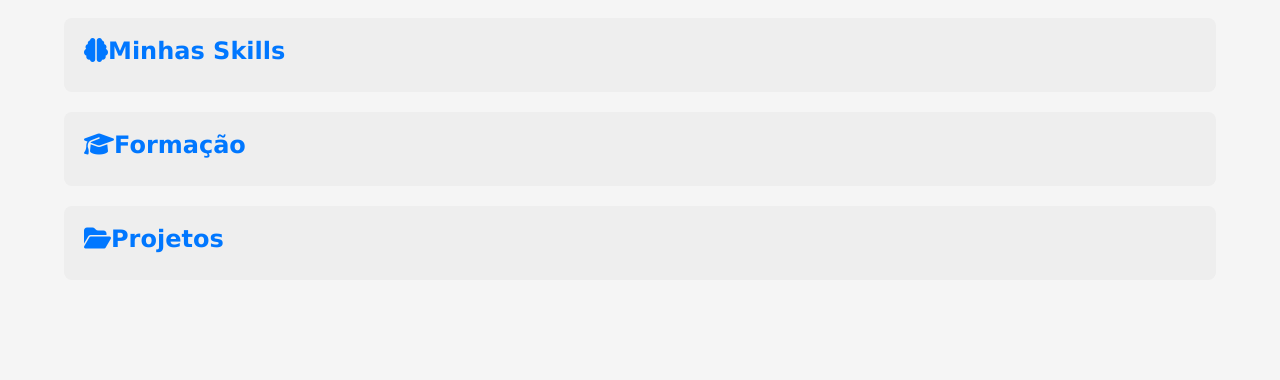
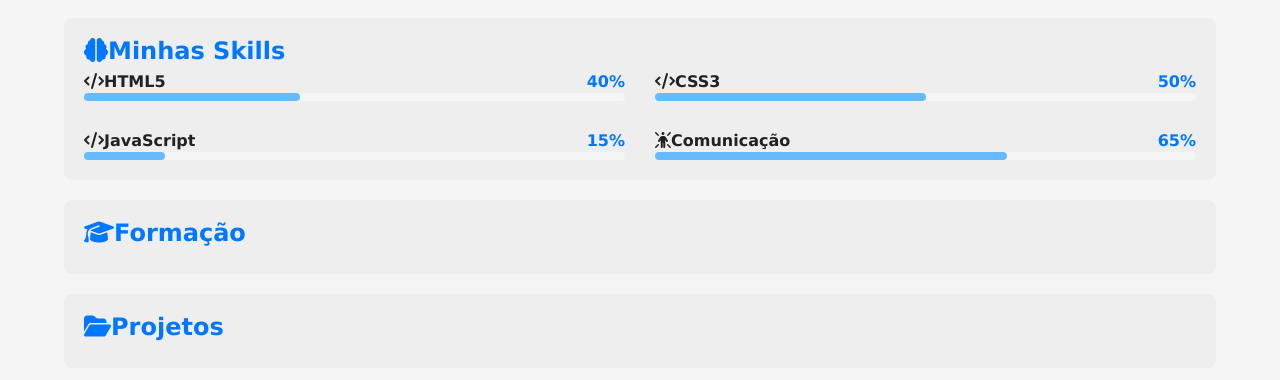
Before and after one commit to 3liaaas/projeto-portifolio, a plain HTML site: page index.html in a window 1280 px wide. Shown: the part 1135-1515 px from the top of the page. Before the commit the page ends 1435 px from the top, so only its background shows below. Drawn offline with Linux system fonts and the light colour scheme.

Commit message:
add skills

```diff
--- a/estilos/style.css
+++ b/estilos/style.css
@@ -141,3 +141,45 @@ article h2 {
     height: 100%;
     border-radius: 8px;
 }
+
+#skill-conteiner {
+    display: grid;
+    grid-template-columns: 1fr;
+    gap: 30px;
+}
+
+#skill-conteiner .info {
+    display: flex;
+    justify-content: space-between;
+    align-items: center;
+}
+
+#skill-conteiner .nome {
+    font-weight: bold;
+    color: var(--texto);
+
+}
+
+#skill-conteiner .porcent {
+  font-weight: bold;
+  color: var(--destaque);
+}
+
+#skill-conteiner .barra {
+    width: 100%;
+    height: 8px;
+    background-color: var(--fundo-principal);
+    border-radius: 4px;
+}
+
+#skill-conteiner .progresso {
+  height: 100%;
+  background-color: var(--destaque-inverso);
+  border-radius: 4px;
+}
+
+@media screen and (min-width: 768px) {
+    #skill-conteiner {
+      grid-template-columns: 1fr 1fr;
+    }
+}
--- a/index.html
+++ b/index.html
@@ -52,6 +52,71 @@
 
             <article id="skills">
                 <h2><i class="fa-solid fa-brain"></i>Minhas Skills</h2>
+
+                <div id="skill-conteiner">
+                    <div class="item">
+                        <div class="info">
+                            <span class="nome">
+                                <i class="fa-solid fa-code"></i>HTML5
+                            </span>
+                            <span class="porcent">
+                                40%
+                            </span>
+                        </div>
+                        <div class="barra">
+                            <div class="progresso" style="width: 40%;">
+
+                            </div>
+                        </div>
+                    </div>
+
+                    <div class="item">
+                        <div class="info">
+                            <span class="nome">
+                                <i class="fa-solid fa-code"></i>CSS3
+                            </span>
+                            <span class="porcent">
+                                50%
+                            </span>
+                        </div>
+                        <div class="barra">
+                            <div class="progresso" style="width: 50%;">
+
+                            </div>
+                        </div>
+                </div>
+
+                <div class="item">
+                        <div class="info">
+                            <span class="nome">
+                                <i class="fa-solid fa-code"></i>JavaScript
+                            </span>
+                            <span class="porcent">
+                                15%
+                            </span>
+                        </div>
+                        <div class="barra">
+                            <div class="progresso" style="width: 15%;">
+
+                            </div>
+                        </div>
+                </div>
+
+                <div class="item">
+                        <div class="info">
+                            <span class="nome">
+                                <i class="fa-solid fa-person-rays"></i>Comunicação
+                            </span>
+                            <span class="porcent">
+                                65%
+                            </span>
+                        </div>
+                        <div class="barra">
+                            <div class="progresso" style="width: 65%;">
+
+                            </div>
+                        </div>
+                </div>
             </article><!--fim article#skills-->
 
             <article id="formacao">
```
